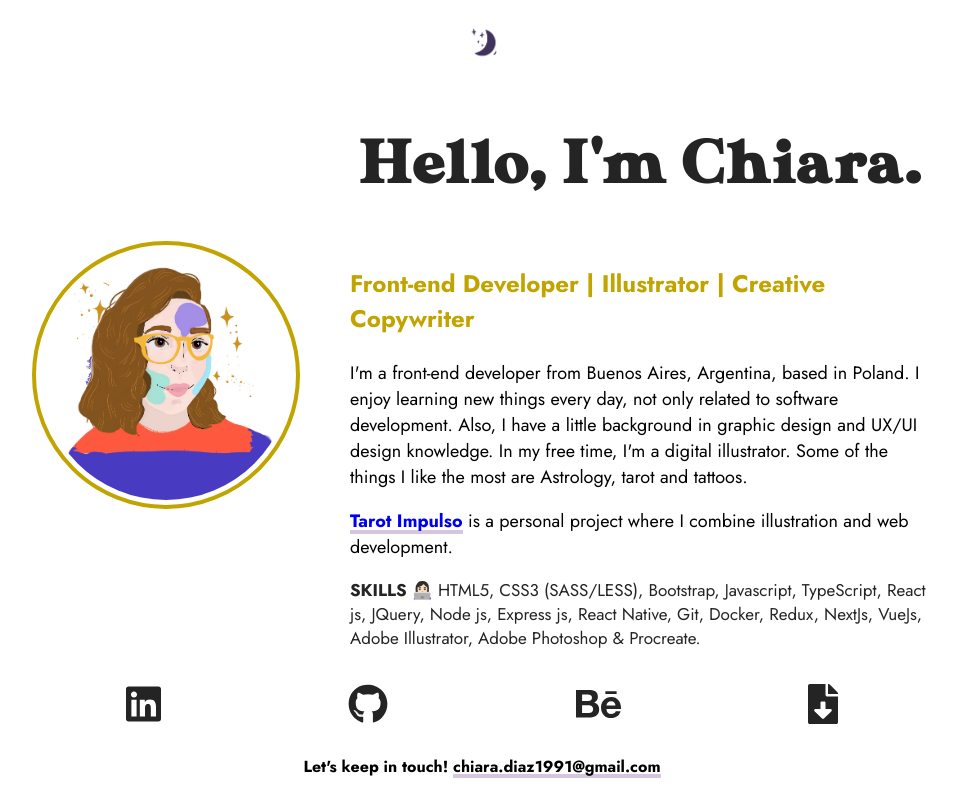
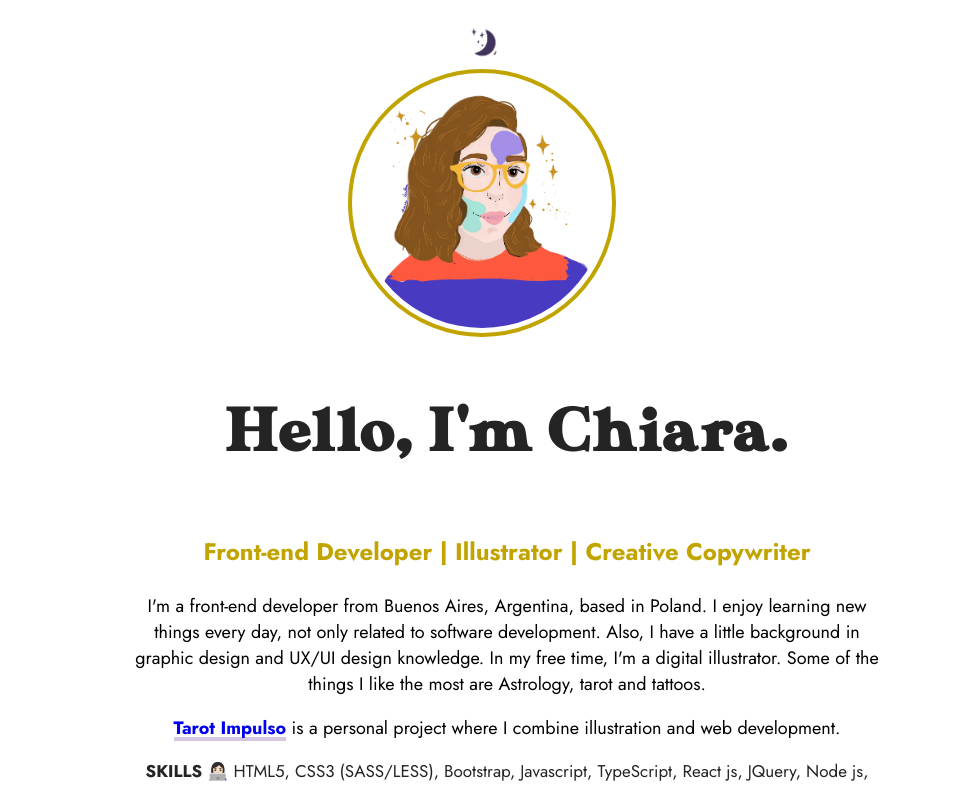
Before and after one commit to chiaradiaz1991/chiara-landing, a React (Create React App) app: page / in a window 1280 px wide. Shown: the top 785 px of the page, without its empty margins (158-1115 px from the left). Built offline with nearby package versions, Linux system fonts and the light colour scheme.

Commit message:
change layout

```diff
--- a/src/App.scss
+++ b/src/App.scss
@@ -341,26 +341,19 @@ body {
       margin-top: 20px;
     }
     .app-header {
-      width: 900px;
       display: flex;
-      flex-direction: row;
       align-items: center;
       padding-right: 0px;
       padding-left: 0px;
       padding-top: 0px;
       .left-container {
         margin-left: 50px;
-        width: 900px;
-        .description {
-          text-align: left;
-        }
+        width: 750px;
         .second-description {
-          text-align: left;
           margin-left: 0px;
           margin-right: 0px;
           .skills {
             font-size: 17px;
-            text-align: left;
             margin-bottom: 30px;
           }
         }
@@ -390,24 +383,17 @@ body {
     }
     .app-header {
       display: flex;
-      flex-direction: row;
-      width: 900px;
       padding-right: 0px;
       padding-left: 0px;
       padding-top: 0px;
       .left-container {
         margin-left: 50px;
-        width: 900px;
-        .description {
-          text-align: left;
-        }
+        width: 750px;
         .second-description {
-          text-align: left;
           margin-left: 0px;
           margin-right: 0px;
           .skills {
             font-size: 17px;
-            text-align: left;
             margin-bottom: 30px;
           }
         }
```
